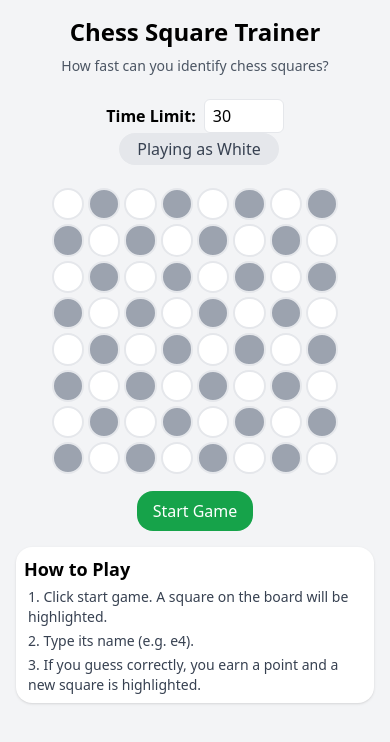
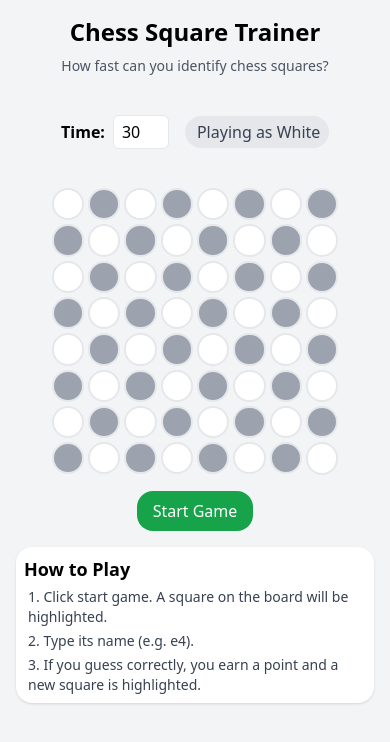
Before and after one commit to eddiesmo/Chess-Coordinate-Trainer, a React (Vite) app: page / in a window 390 px wide. Shown: the top 742 px of the page. Built offline with nearby package versions, Linux system fonts and the light colour scheme.

Commit message:
update time limit / playing as white line to fit on one line on mobile

```diff
--- a/src/components/ScoreBoard.jsx
+++ b/src/components/ScoreBoard.jsx
@@ -47,22 +47,22 @@ function ScoreBoard({
           </div>
         </div>
       ) : (
-        <div className="flex flex-col sm:flex-row items-center space-x-2">
+        <div className="flex flex-row items-center justify-center space-x-4">
           <label className="flex items-center space-x-2">
-            <span className="font-semibold">Time Limit:</span>
+            <span className="font-semibold">Time:</span>
             <input
               type="number"
               value={customTime}
               onChange={(e) => setCustomTime(e.target.value)}
               onBlur={() => setCustomTime(normalizeTime(customTime))}
-              className="border px-2 py-1 rounded-md w-20"
+              className="border px-2 py-1 rounded-md w-14"
               min={5}
               max={600}
             />
           </label>
           <button
             onClick={toggleBoardFlip}
-            className={`px-3 py-1 rounded-2xl w-40 whitespace-nowrap ${
+            className={`px-3 py-1 rounded-2xl w-36 whitespace-nowrap ${
               boardFlipped
                 ? "bg-gray-800 text-gray-100 hover:bg-gray-700"
                 : "bg-gray-200 text-gray-700 hover:bg-gray-300"
```
